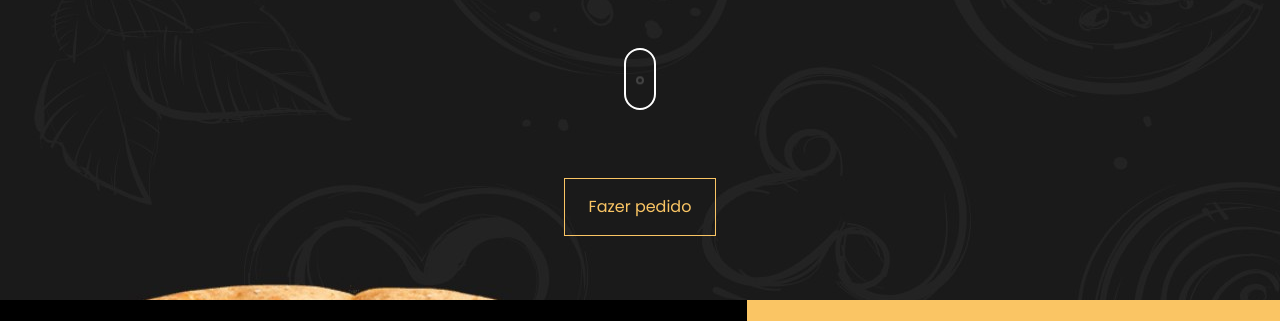
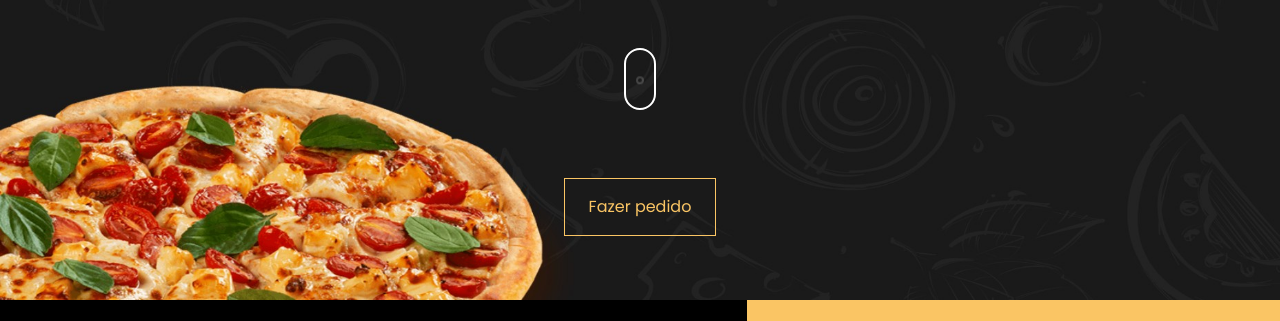
Before and after one commit to pizzariagege/pizzariagege.github.io, a plain HTML site: page index.html in a window 1280 px wide. Shown: the part 453-774 px from the top of the page. Drawn offline with nearby package versions, Linux system fonts and the light colour scheme.

Commit message:
feat(header): Aplicou estilo ao header, adicionando imagem de fundo
* Adicionou imagem de fundo ao header com ajuste de tamanho usando `background-size: cover`.
* Refatorou a estrutura do header para utilizar um componente.

```diff
--- a/css/style.css
+++ b/css/style.css
@@ -41,6 +41,13 @@ h1, h2, h3 {
 footer {
     background-color: rgba(0, 0, 0, 0.7); /* Fundo semi-transparente */
     backdrop-filter: blur(10px); /* Adiciona desfoque ao fundo */
+}
+
+/*================ Header ================*/
+
+header {
+    background-image: url("../images/bgHeader.jpg");
+    background-size: cover;
 }
 
 /*========== Menu ==========*/
--- a/index.html
+++ b/index.html
@@ -46,8 +46,7 @@
     </nav>
     <!-- END nav -->
 
-    <section>
-      <div class="container-fluid" style="background-image: url(images/bgHeader.jpg);">
+    <Header class="container-fluid">
         <div class="row justify-content-center align-items-center">
 
           <div class="col-md-7 col-sm-12 text-center">
@@ -72,8 +71,7 @@
           </div>
 
         </div>
-      </div>
-    </section>
+    </header>
 
     <section>
       <div id="contacts" class="container-fluid">
```
